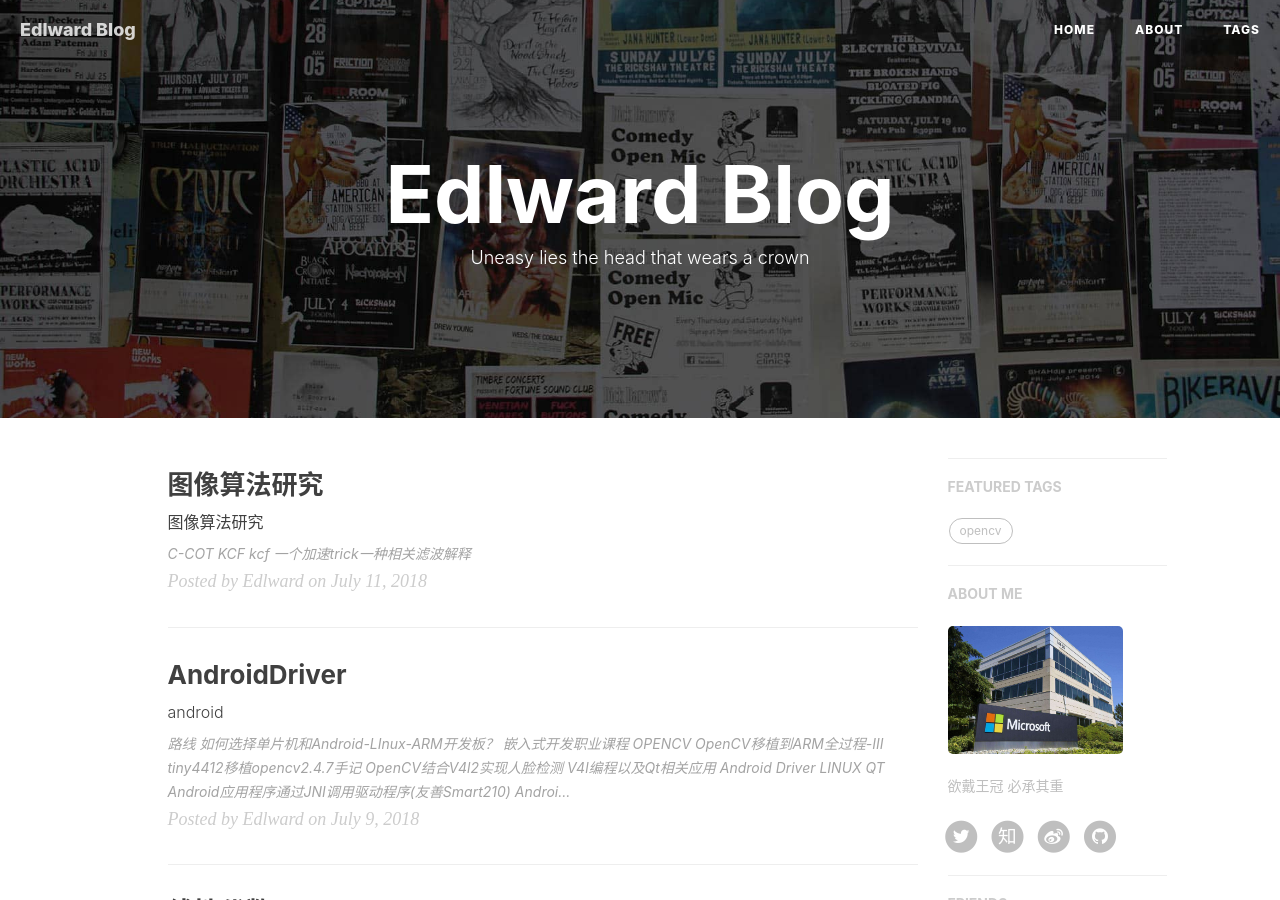
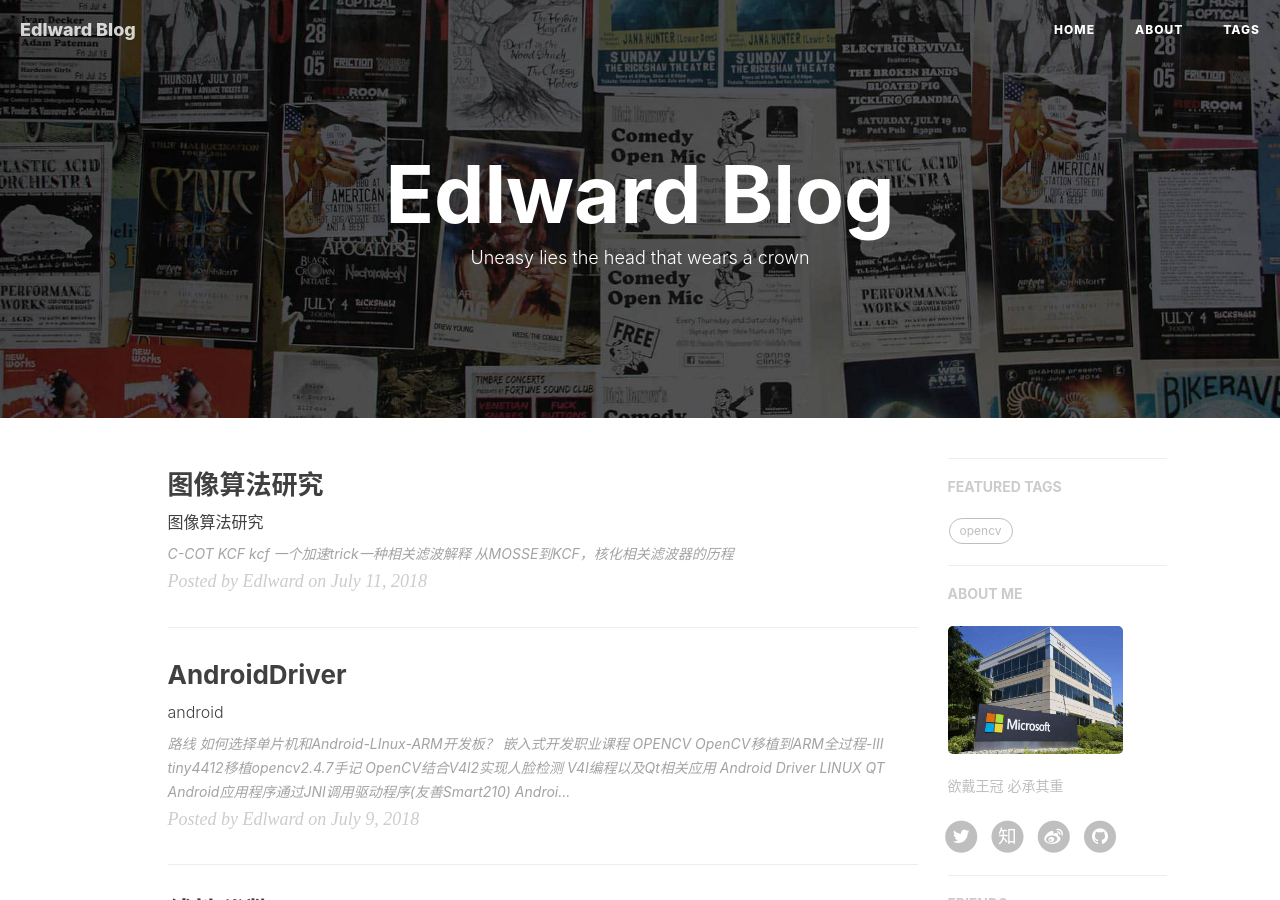
Before and after one commit to gary-robotics/dlward, a Jekyll site: the page built from index.html, in a window 1280 px wide and 900 px high. Built offline with Jekyll 4.4.1, drawn with Linux system fonts in a browser that asks for light colours; nearby versions of some CDN libraries; the list of posts is cut into pages by our own code.

Commit message:
Update 2018-07-11-图像算法研究-2018.markdown

```diff
--- a/_posts/2018-07-11-图像算法研究-2018.markdown
+++ b/_posts/2018-07-11-图像算法研究-2018.markdown
@@ -15,4 +15,6 @@ tags:
 # C-COT
 
 # KCF
-[kcf](http://www.p-chao.com/2017-01-19/%E5%9B%BE%E5%83%8F%E8%B7%9F%E8%B8%AA%EF%BC%88%E5%9B%9B%EF%BC%89kcf%E7%AE%97%E6%B3%95/) [一个加速trick一种相关滤波解释](https://zhuanlan.zhihu.com/p/27914504)
+[kcf](http://www.p-chao.com/2017-01-19/%E5%9B%BE%E5%83%8F%E8%B7%9F%E8%B8%AA%EF%BC%88%E5%9B%9B%EF%BC%89kcf%E7%AE%97%E6%B3%95/)
+[一个加速trick一种相关滤波解释](https://zhuanlan.zhihu.com/p/27914504)
+[从MOSSE到KCF，核化相关滤波器的历程](https://blog.csdn.net/yao1131/article/details/77700407?locationNum=10&fps=1)
```
